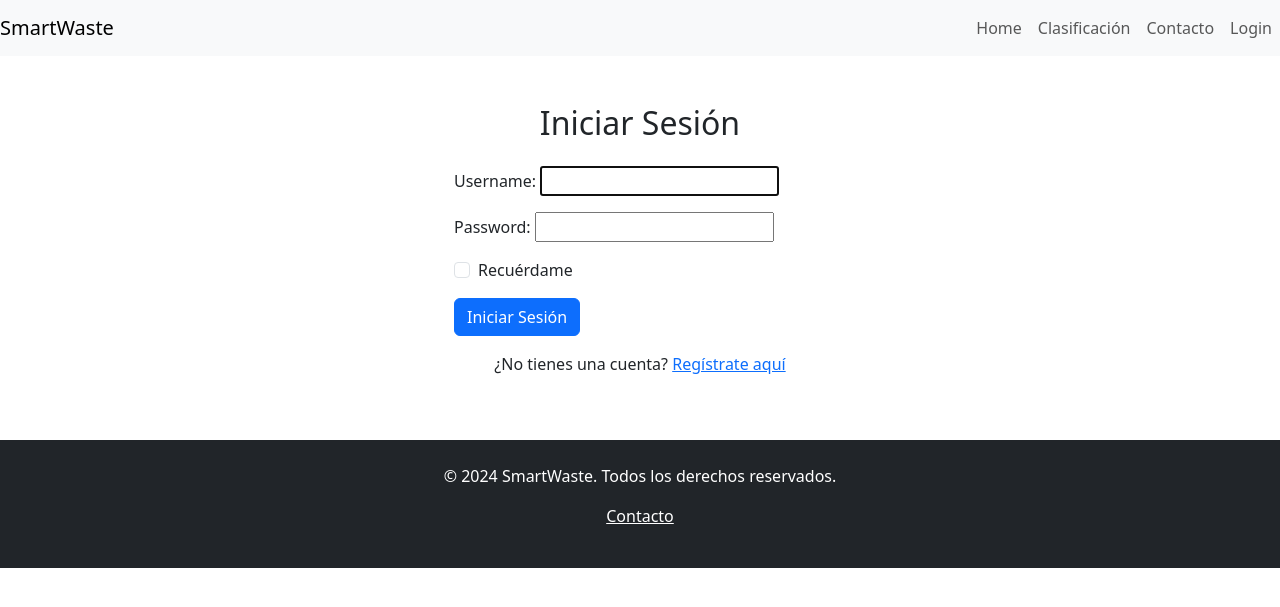
After one commit to BrayanQuinonesGuerrero/smart_waste, a Django app: page /login/ in a window 1280 px wide. The commit adds this page. Shown: the top 607 px of the page. Run offline with Django 4.2, Linux system fonts and the light colour scheme; some libraries are stand-ins or nearby versions.

Commit message:
adding the login page

```diff
--- a/core/settings/base.py
+++ b/core/settings/base.py
@@ -100,3 +100,8 @@ STATIC_URL = 'static/'
 # Default primary key field type
 # https://docs.djangoproject.com/en/4.2/ref/settings/#default-auto-field
 DEFAULT_AUTO_FIELD = 'django.db.models.BigAutoField'
+
+
+LOGIN_REDIRECT_URL = '/'
+LOGOUT_REDIRECT_URL = '/'
+LOGIN_URL = '/login/'
--- a/core/urls.py
+++ b/core/urls.py
@@ -1,7 +1,7 @@
 from django.contrib import admin
 from django.urls import path
 
-from .views import HomeView, ContactView, ClassificationView, RoutesView, ContainersView
+from .views import HomeView, ContactView, ClassificationView, RoutesView, ContainersView, LoginView
 
 
 urlpatterns = [
@@ -11,4 +11,5 @@ urlpatterns = [
     path('classification/', ClassificationView.as_view(), name='classification'),
     path('routes/', RoutesView.as_view(), name='routes'),
     path('containers/', ContainersView.as_view(), name='containers'),
+    path('login/', LoginView.as_view(), name='login'),
 ]
--- a/templates/layouts/partials/navbar.html
+++ b/templates/layouts/partials/navbar.html
@@ -10,12 +10,6 @@
             <li class="nav-item {% if request.path == '/' %}active{% endif %}">
                 <a class="nav-link" href="{% url 'home' %}">Home</a>
             </li>
-            <li class="nav-item {% if request.path == '/contenedores/' %}active{% endif %}">
-                <a class="nav-link" href="{% url "containers" %}">Contenedores</a>
-            </li>
-            <li class="nav-item {% if request.path == '/rutas/' %}active{% endif %}">
-                <a class="nav-link" href="{% url "routes" %}">Rutas</a>
-            </li>
             <li class="nav-item {% if request.path == '/classification/' %}active{% endif %}">
                 <a class="nav-link" href="{% url "classification" %}">Clasificación</a>
             </li>
@@ -23,12 +17,18 @@
                 <a class="nav-link" href="{% url "contact" %}">Contacto</a>
             </li>
             {% if user.is_authenticated %}
+                <li class="nav-item {% if request.path == '/contenedores/' %}active{% endif %}">
+                    <a class="nav-link" href="{% url "containers" %}">Contenedores</a>
+                </li>
+                <li class="nav-item {% if request.path == '/rutas/' %}active{% endif %}">
+                    <a class="nav-link" href="{% url "routes" %}">Rutas</a>
+                </li>
                 <li class="nav-item">
                     <a class="nav-link" href="#">Logout</a>
                 </li>
             {% else %}
                 <li class="nav-item">
-                    <a class="nav-link" href="#">Login</a>
+                    <a class="nav-link" href="{% url "login" %}">Login</a>
                 </li>
             {% endif %}
         </ul>
--- /dev/null
+++ b/templates/registration/login.html
@@ -0,0 +1,39 @@
+{% extends "layouts/base.html" %}
+
+{% block title %}
+    Login
+{% endblock title %}
+
+{% block content %}
+    <div class="container py-5 d-flex justify-content-center align-items-center">
+        <div class="col-md-6 col-lg-4">
+            <h2 class="text-center mb-4">Iniciar Sesión</h2>
+            <form method="post" action="{% url 'login' %}" class="needs-validation">
+                {% csrf_token %}
+                {% if form.non_field_errors %}
+                    <div class="alert alert-danger">
+                        {% for error in form.non_field_errors %}
+                            {{ error }}
+                        {% endfor %}
+                    </div>
+                {% endif %}
+                <div class="mb-3">
+                    {{ form.username.label_tag }}
+                    {{ form.username }}
+                </div>
+                <div class="mb-3">
+                    {{ form.password.label_tag }}
+                    {{ form.password }}
+                </div>
+                <div class="form-check mb-3">
+                    <input type="checkbox" class="form-check-input" id="rememberMe" name="remember_me">
+                    <label class="form-check-label" for="rememberMe">Recuérdame</label>
+                </div>
+                <button type="submit" class="btn btn-primary btn-block">Iniciar Sesión</button>
+            </form>
+            <p class="text-center mt-3">
+                ¿No tienes una cuenta? <a href="#">Regístrate aquí</a>
+            </p>
+        </div>
+    </div>
+{% endblock content %}
```
Also changed, not shown: core/forms.py (added, +16 -0 lines), core/views.py (+11 -0 lines).
